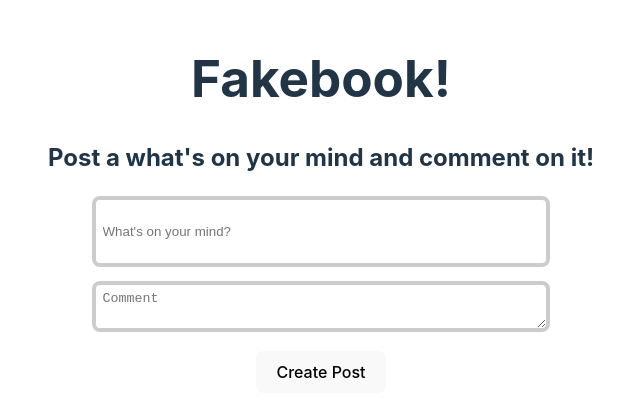
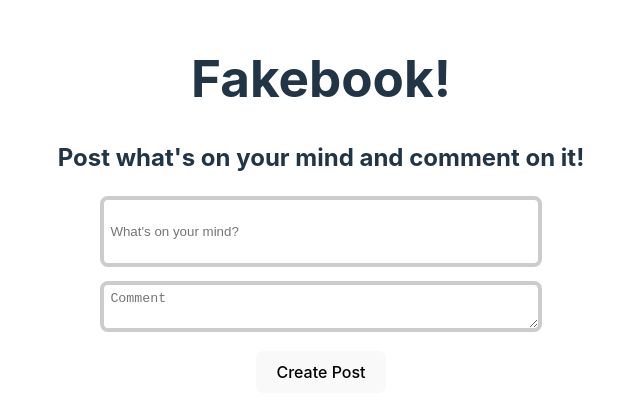
Before and after one commit to MarcosRosario4/Social-Media-App, a React (Vite) app: page / in a window 1280 px wide. Shown: the part 196-612 px from the top of the page, without its empty margins (319-959 px from the left). Built offline with nearby package versions, Linux system fonts and the light colour scheme.

Commit message:
Fixed spelling error on App.jsx

```diff
--- a/src/App.jsx
+++ b/src/App.jsx
@@ -15,7 +15,7 @@ function App(){
 
   <div>
   <h1>Fakebook!</h1>
-  <h2>Post a what's on your mind and comment on it!</h2>
+  <h2>Post what's on your mind and comment on it!</h2>
   <CreatePostForm onSubmit={handleCreatePost} />
   <Feed posts={posts} />
   {/* CreatePostForm */}
```
